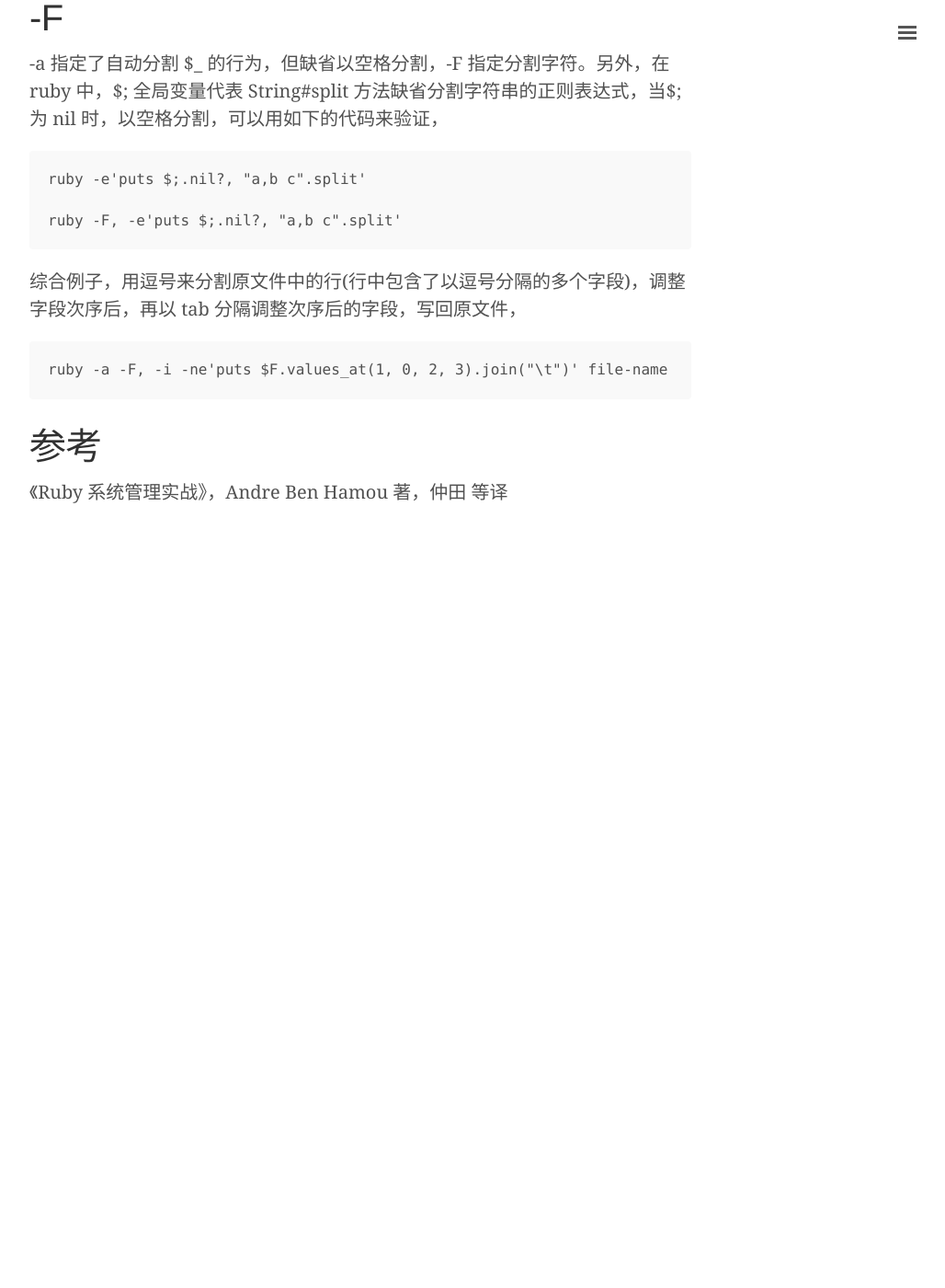
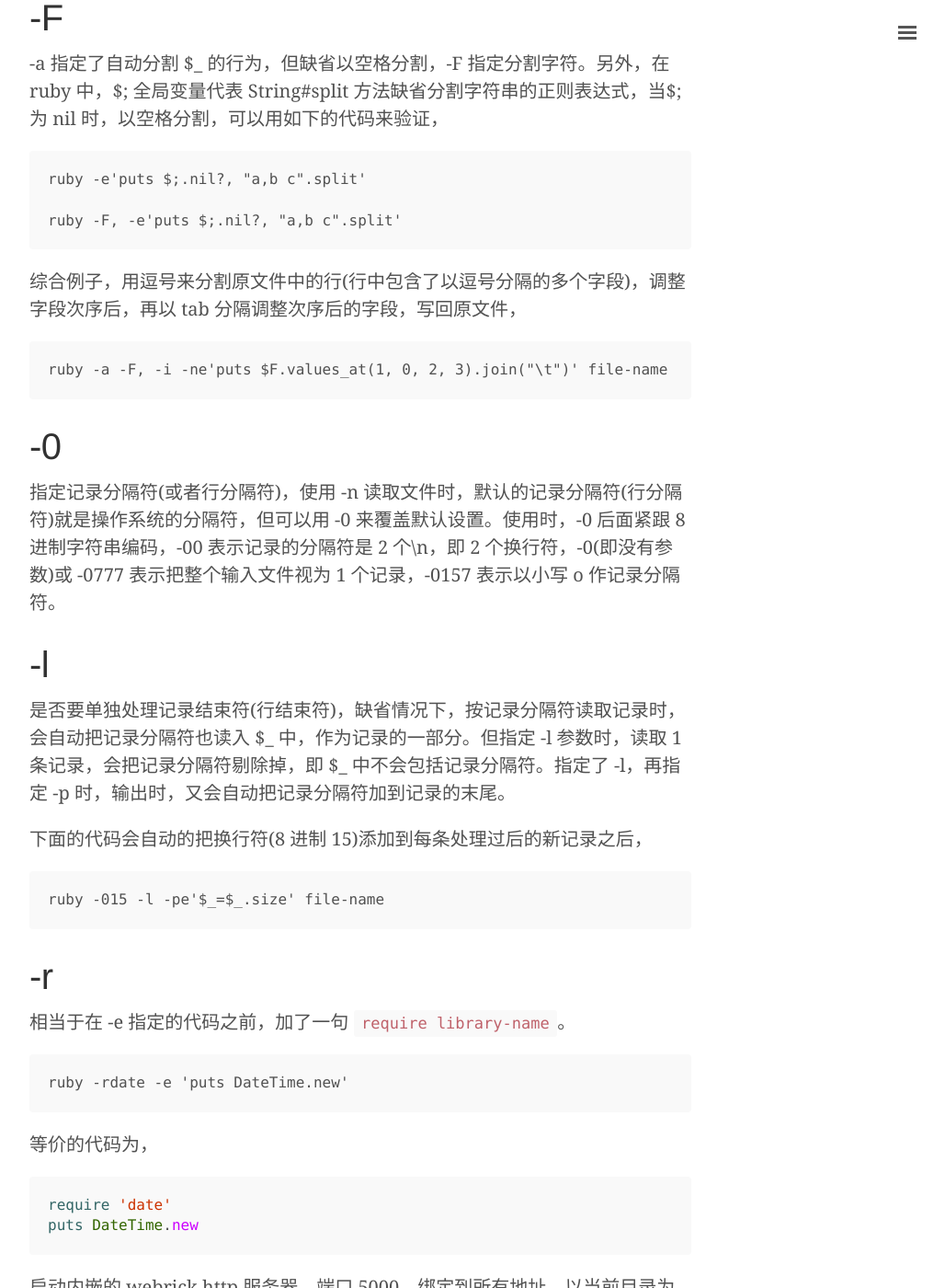
Before and after one commit to 0000-bigtree/0000-bigtree.github.io, a Jekyll site: the page built from _posts/2016-04-16-ruby-line-script.md, in a window 1280 px wide and 1400 px high, scrolled down 3274 px. Shown: the whole window at 92% size, without its empty margins (248-1276 px from the left). Built offline with Jekyll 4.4.1, drawn with Linux system fonts in a browser that asks for light colours; before the commit the page ends 3904 px from its top, so only the background shows below that; some of the changed text lies outside the part shown.

Commit message:
添加 -0 -l -r的说明

````diff
--- a/_posts/2016-04-16-ruby-line-script.md
+++ b/_posts/2016-04-16-ruby-line-script.md
@@ -96,6 +96,65 @@ end
 
     ruby -a -F, -i -ne'puts $F.values_at(1, 0, 2, 3).join("\t")' file-name
 
+# -0
+指定记录分隔符(或者行分隔符)，使用 -n 读取文件时，默认的记录分隔符(行分隔符)就是操作系统的分隔符，但可以用 -0 来覆盖默认设置。使用时，-0 后面紧跟 8 进制字符串编码，-00 表示记录的分隔符是 2 个\n，即 2 个换行符，-0(即没有参数)或 -0777 表示把整个输入文件视为 1 个记录，-0157 表示以小写 o 作记录分隔符。
+
+# -l
+是否要单独处理记录结束符(行结束符)，缺省情况下，按记录分隔符读取记录时，会自动把记录分隔符也读入 $_ 中，作为记录的一部分。但指定 -l 参数时，读取 1 条记录，会把记录分隔符剔除掉，即 $_ 中不会包括记录分隔符。指定了 -l，再指定 -p 时，输出时，又会自动把记录分隔符加到记录的末尾。
+
+下面的代码会自动的把换行符(8 进制 15)添加到每条处理过后的新记录之后，
+
+    ruby -015 -l -pe'$_=$_.size' file-name
+
+# -r
+相当于在 -e 指定的代码之前，加了一句 `require library-name`。
+
+    ruby -rdate -e 'puts DateTime.new'
+
+等价的代码为，
+
+```ruby
+require 'date'
+puts DateTime.new
+```
+
+启动内嵌的 webrick http 服务器，端口 5000，绑定到所有地址，以当前目录为工作目录，
+
+    ruby -run -e httpd . -p 5000 -b 0.0.0.0
+
+un 是一个包装了 webrick 功能的的模块，httpd 是其中的 1 个方法。
+
+也可以直接使用 webrick，
+
+    ruby -r webrick -e "s = WEBrick::HTTPServer.new(:Port => 9090, :DocumentRoot => Dir.pwd); trap('INT') { s.shutdown }; s.start"
+
+使用 sinatra 的例子，
+
+    ruby -rsinatra -e'set :public_folder, "."; set :port, 8000'
+
+很多语言都有一行脚本运行 http 服务器，python3 的例子如下，更多例子见 [https://gist.github.com/willurd/5720255](https://gist.github.com/willurd/5720255)。
+
+    python -m http.server 8000
+
+
+也可以自己编写库来运行，-I 表示在 $LOAD_PATH 中添加 1 个加载搜索路径，在 ruby 解释器的命令行中参数中，可使用多个 -I。
+
+```ruby
+# mini.rb
+def hellp
+  puts "Hello, #{ ARGV[0] }!"
+end
+```
+
+    ruby -I . -rmini -e hello Jack
+
+或
+
+    ruby -r./mini -e hello jack
+
+# 更多的例子
+
+
 # 参考
 
 《Ruby 系统管理实战》，Andre Ben Hamou 著，仲田 等译
````
